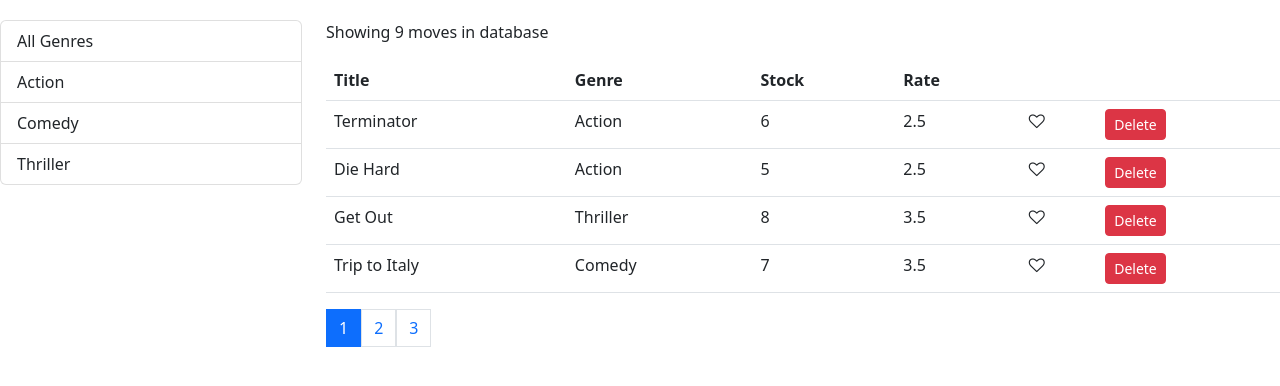
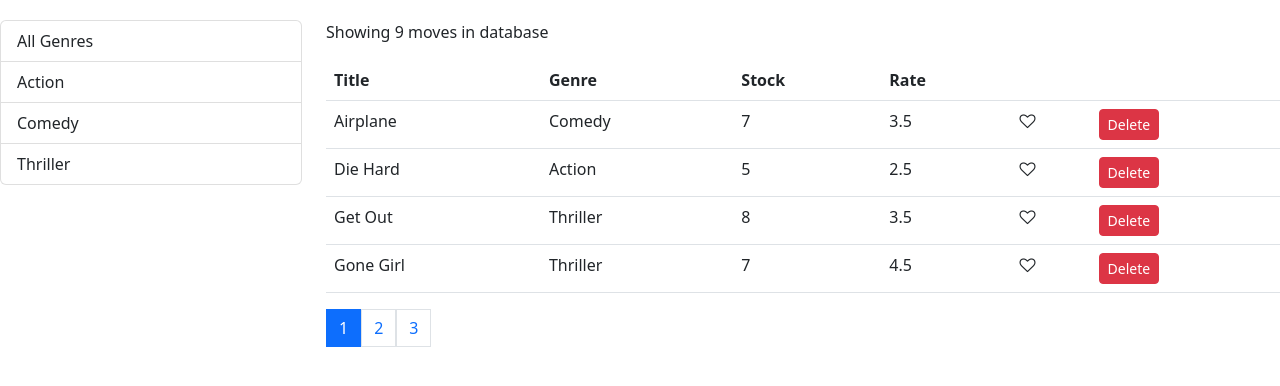
Before and after one commit to effi1994/study-react, a React (Create React App) app: page / in a window 1280 px wide. Shown: the top 386 px of the page. Built offline with nearby package versions, Linux system fonts and the light colour scheme.

Commit message:
add compan heda table

```diff
--- /dev/null
+++ b/src/components/common/tableHeader.jsx
@@ -0,0 +1,27 @@
+import React, { Component } from "react";
+
+class TableHeader extends Component {
+  rasieSort = (path) => {
+    const sortColumn = { ...this.props.sortColumn };
+    if (sortColumn.path === path)
+      sortColumn.order = sortColumn.order === "asc" ? "desc" : "asc";
+    else {
+      sortColumn.path = path;
+      sortColumn.order = "asc";
+    }
+    this.props.onSort(sortColumn);
+  };
+  render() {
+    return (
+      <thead>
+        <tr>
+          {this.props.columns.map((column) => (
+            <th key={column.path || column.key} onClick={() => this.rasieSort(column.path)}>{column.label}</th>
+          ))}
+        </tr>
+      </thead>
+    );
+  }
+}
+
+export default TableHeader;
--- a/src/components/movies.jsx
+++ b/src/components/movies.jsx
@@ -5,16 +5,19 @@ import ListGroup from "../components/common/listGroup";
 import Pagination from "./common/pagination";
 import { paginate } from "../utils/pagination";
 import MoviesTable from "./moviesTable";
+import _ from "lodash";
+
 class Movies extends Component {
   state = {
     movies: [],
     genres: [],
     currentPage: 1,
     pageSize: 4,
+    sortColumn: { path: "title", order: "asc" },
   };
 
   componentDidMount() {
-    const genres = [{ name: "All Genres" }, ...getGenres()];
+    const genres = [{ _id: "", name: "All Genres" }, ...getGenres()];
     this.setState({ movies: getMovies(), genres: genres });
   }
 
@@ -38,24 +41,23 @@ class Movies extends Component {
   };
 
   handleGenreSelect = (genre) => {
-    this.setState({ selecetdGenre: genre ,currentPage:1 });
+    this.setState({ selecetdGenre: genre, currentPage: 1 });
   };
 
-  handleSort=(path)=>{
-    console.log(path)
-  }
+  handleSort = (sortColumn) => {
+    this.setState({sortColumn});
+  };
 
   render() {
     const { length: count } = this.state.movies;
-    const { pageSize, currentPage, selecetdGenre } = this.state;
+    const { pageSize, currentPage, selecetdGenre,sortColumn ,movies:allMovies} = this.state;
     if (count === 0) return <p>There are no movies in the database</p>;
     const filtered =
       selecetdGenre && selecetdGenre._id
-        ? this.state.movies.filter((m) => m.genre._id === selecetdGenre._id)
-        : this.state.movies;
-
-    const movies = paginate(filtered, currentPage, pageSize);
-    console.log(movies);
+        ? allMovies.filter((m) => m.genre._id === selecetdGenre._id)
+        : allMovies;
+    const sorted=  _.orderBy(filtered,[sortColumn.path],[sortColumn.order])
+    const movies = paginate(sorted, currentPage, pageSize);
     return (
       <div className="row">
         <div className="col-3">
@@ -68,10 +70,11 @@ class Movies extends Component {
         <div className="col">
           <p>Showing {filtered.length} moves in database</p>
           <MoviesTable
-           movies={movies}
-           onDelete={this.handleDelete}
-           onLike={this.handleLike}
-           onSort={this.handleSort}
+            movies={movies}
+            sortColumn={sortColumn}
+            onDelete={this.handleDelete}
+            onLike={this.handleLike}
+            onSort={this.handleSort}
           />
           <Pagination
             itemsCount={filtered.length}
--- a/src/components/moviesTable.jsx
+++ b/src/components/moviesTable.jsx
@@ -1,20 +1,23 @@
-import React from "react";
+import React, { Component } from 'react'
 import Like from "./common/like";
-
-const MoviesTable = (props) => {
-       const {movies,onDelete,onLike,onSort} =props
+import TableHeader from '../components/common/tableHeader'
+class MoviesTable extends Component {
+   columns=[
+    {path:'title',label:'Title'},
+    {path:'genre.name',label:'Genre'},
+    {path:'numberInStock',label:'Stock'},
+    {path:'dailyRenatlRate',label:'Rate'},
+    {key:'like'},
+    {key:'delete'},
+   ]
+  render() {
+    const {movies,onDelete,onLike,onSort,sortColumn} =this.props
     return (
       <table className="table">
-      <thead>
-        <tr>
-          <th onClick={()=> onSort('title')}>Title</th>
-          <th onClick={()=> onSort('genre.name')}>Genre</th>
-          <th onClick={()=> onSort('numberInStock')}>Stock</th>
-          <th onClick={()=> onSort('dailyRenatlRate')}>Rate</th>
-          <th></th>
-          <th></th>
-        </tr>
-      </thead>
+       <TableHeader columns={this.columns}
+        onSort={onSort}
+        sortColumn={sortColumn}
+       />
         <tbody>
           {movies.map((movie) => (
             <tr key={movie._id}>
@@ -41,6 +44,7 @@ const MoviesTable = (props) => {
         </tbody>
       </table>
     );
-};
+  }
+}
 
 export default MoviesTable;
```
Lines whose indentation alone changed are shown as unchanged.
